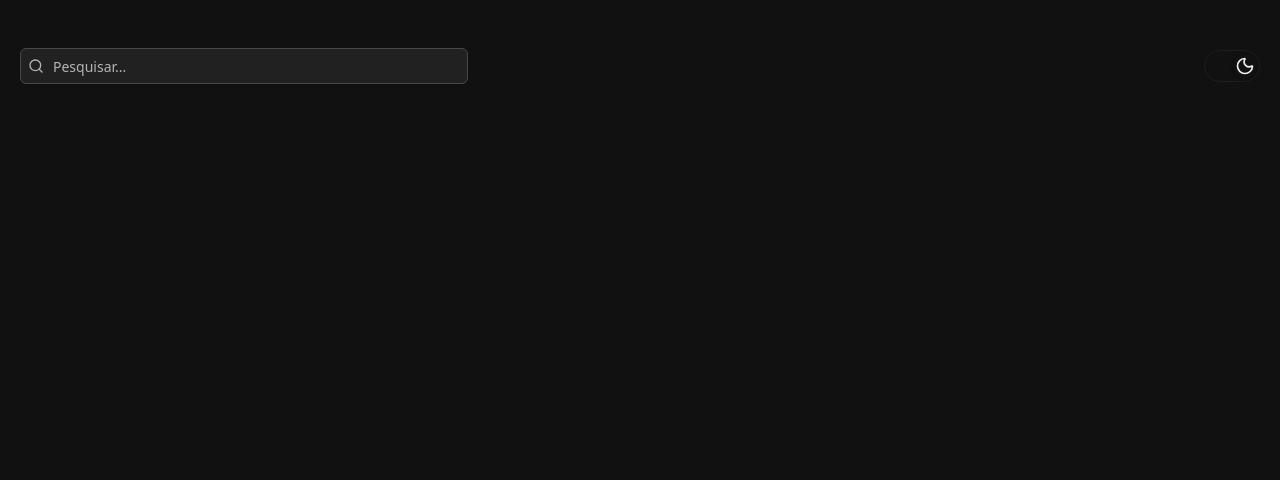
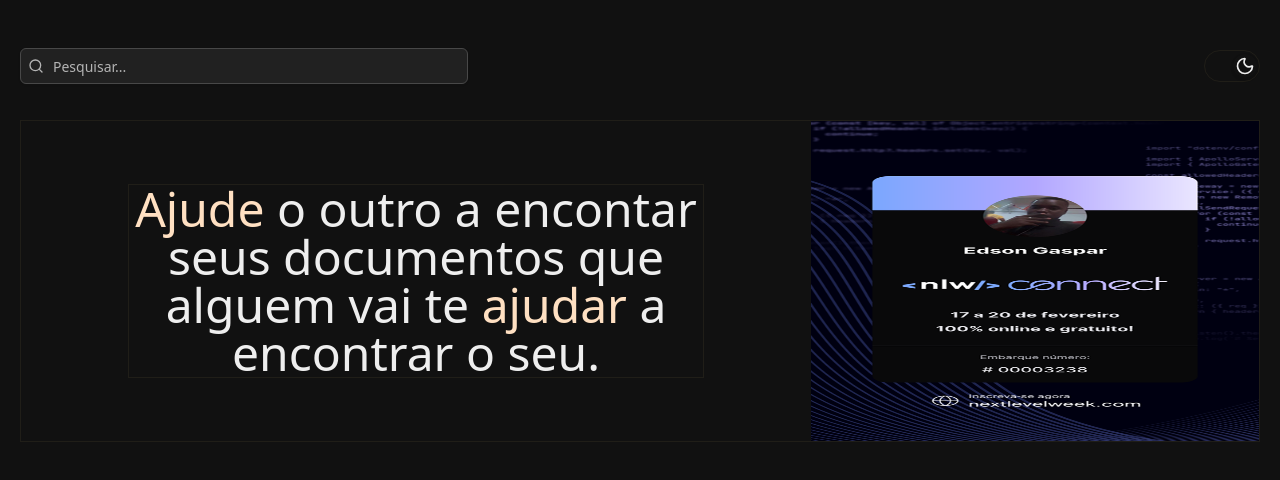
Before and after one commit to EdsonGaspar/Find-you-bi, a Next.js app: page / in a window 1280 px wide. Shown: the top 480 px of the page. Built offline with nearby package versions, Linux system fonts and the light colour scheme.

Commit message:
feat: Created Component Banner

```diff
--- a/src/app/page.tsx
+++ b/src/app/page.tsx
@@ -1,15 +1,21 @@
+import { Banner } from "@/components/banner/banner";
 import { HeaderDesktop } from "@/components/header/header";
 import { SwictherTheme } from "@/components/header/swither/switcher-theme";
 
 export default function Home() {
   return (
-    <main className="container flex justify-between gap-5 items-center mx-auto px-5 py-4 md:py-8">
+    <main className="container mx-auto px-5 py-4 md:py-8">
+      <section className="flex justify-between gap-5 items-center">
         <div className="flex-1">
           <HeaderDesktop />
         </div>
         <div className="">
           <SwictherTheme />
         </div>
+      </section>
+      <section>
+        <Banner />
+      </section>
     </main>
   );
 }
--- /dev/null
+++ b/src/components/H1/h1.tsx
@@ -0,0 +1,29 @@
+import type { ComponentProps } from "react";
+import { cn } from "@/lib/utils";
+
+interface H1Props extends ComponentProps<"h1"> {}
+export function H1({ className, children }: H1Props) {
+  return (
+    <h1 className={cn("text-2xl md:text-4xl lg:text-5xl", className)}>
+      {children}
+    </h1>
+  );
+}
+
+interface H2Props extends ComponentProps<"h2"> {}
+export function H2({ className, children }: H2Props) {
+  return (
+    <h1 className={cn("text-xl md:text-3xl lg:text-4xl", className)}>
+      {children}
+    </h1>
+  );
+}
+
+interface H3Props extends ComponentProps<"h3"> {}
+export function H3({ className, children }: H3Props) {
+  return (
+    <h1 className={cn("text-lg md:text-2xl lg:text-3xl", className)}>
+      {children}
+    </h1>
+  );
+}
--- /dev/null
+++ b/src/components/banner/banner.tsx
@@ -0,0 +1,23 @@
+import Image from "next/image";
+import bi from "@/../public/bi.png";
+import { H1 } from "../H1/h1";
+export function Banner() {
+  return (
+    <section>
+      <div className="my-5">
+        <div className="flex items-center justify-around border">
+          <div className="max-w-sm border mx-auto md:max-w-xl">
+            <H1 className="text-center">
+              <span className="text-primary">Ajude</span> o outro a encontar
+              seus documentos que alguem vai te{" "}
+              <span className="text-primary">ajudar</span> a encontrar o seu.
+            </H1>
+          </div>
+          <div className="relative w-md h-80 hidden md:flex">
+            <Image src={bi} alt="Imagem" fill />
+          </div>
+        </div>
+      </div>
+    </section>
+  );
+}
```
Also changed, not shown: public/bi.png (added). Lines whose indentation alone changed are shown as unchanged.
